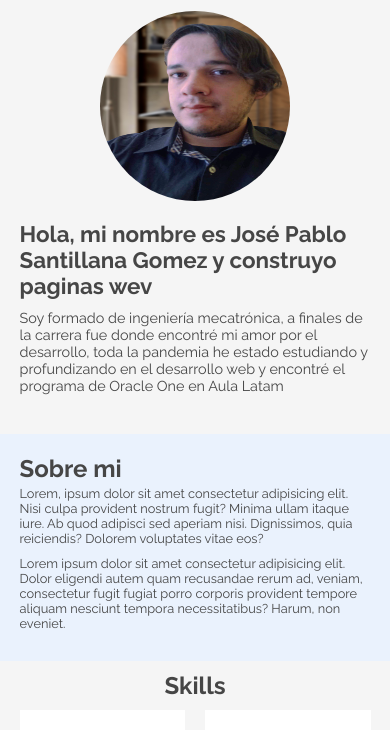
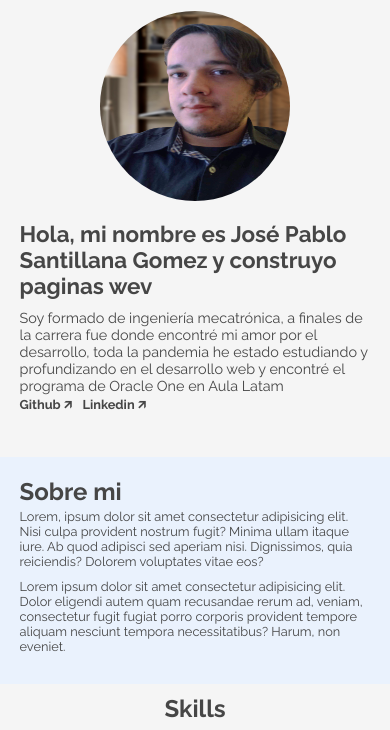
Before and after one commit to PabloSan1997/portafolioOracleOne, a website built with Vite: page index.html in a window 390 px wide. Shown: the part 79-809 px from the top of the page. Built offline with nearby package versions, Linux system fonts and the light colour scheme.

Commit message:
Se agrego links de redes sociales

```diff
--- a/index.html
+++ b/index.html
@@ -36,6 +36,12 @@
           estudiando y profundizando en el desarrollo web y encontré el programa
           de Oracle One en Aula Latam
         </p>
+        <nav class="areaRedes">
+          <ul>
+            <li><a href="https://github.com/PabloSan1997?tab=repositories">Github 🡭</a></li>
+            <li><a href="https://www.linkedin.com/in/jos%C3%A9-pablo-santillana-g%C3%B3mez-199851118/">Linkedin 🡭</a></li>
+          </ul>
+        </nav>
       </div>
       <div class="area-imagen">
         <img src="/src/assrerts/perfil.jpg" alt="Perfil" class="imagen-perfil">
--- a/src/estilos/presentacion.css
+++ b/src/estilos/presentacion.css
@@ -18,6 +18,22 @@
   font-size: 20px;
   width: 80%;
   margin: auto 2% auto auto;
+}
+#presentacion .area-texto .areaRedes{
+  width: 80%;
+  margin: auto 2% auto auto;
+}
+#presentacion .area-texto .areaRedes ul{
+  list-style: none;
+  display: flex;
+}
+#presentacion .area-texto .areaRedes ul li{
+  margin: auto 3% auto 0;
+}
+#presentacion .area-texto .areaRedes ul li a{
+  font-weight: 700;
+  text-decoration: none;
+  font-size: 1.2rem;
 }
 #presentacion .area-imagen {
   width: 35%;
@@ -48,6 +64,9 @@
   #presentacion .area-texto p {
     font-size: 0.9rem;
   }
+  #presentacion .area-texto .areaRedes ul li a{
+    font-size: .8rem;
+  }
 }
 @media (max-width: 581px) {
   #presentacion {
@@ -72,4 +91,19 @@
     width: 90%;
     margin: 10px auto auto auto;
   }
+  #presentacion .area-texto .areaRedes{
+    width: 90%;
+    margin: auto;
+  }
+  #presentacion .area-texto .areaRedes ul{
+    list-style: none;
+    display: flex;
+  }
+  #presentacion .area-texto .areaRedes ul li{
+    margin: auto 3% auto 0;
+  }
+  #presentacion .area-texto .areaRedes ul li a{
+    font-weight: 700;
+    text-decoration: none;
+  }
 }
```
